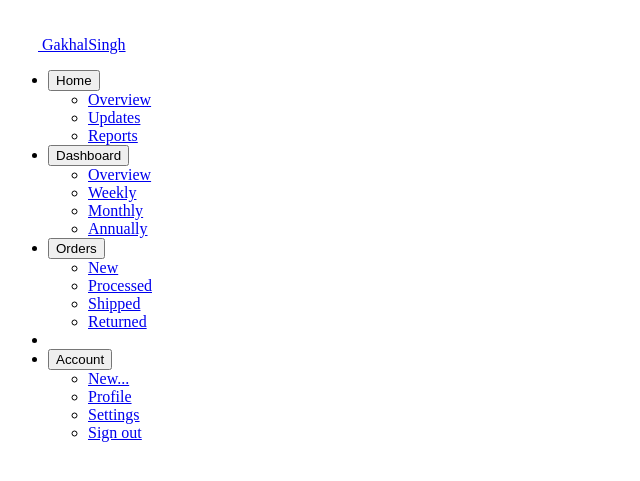
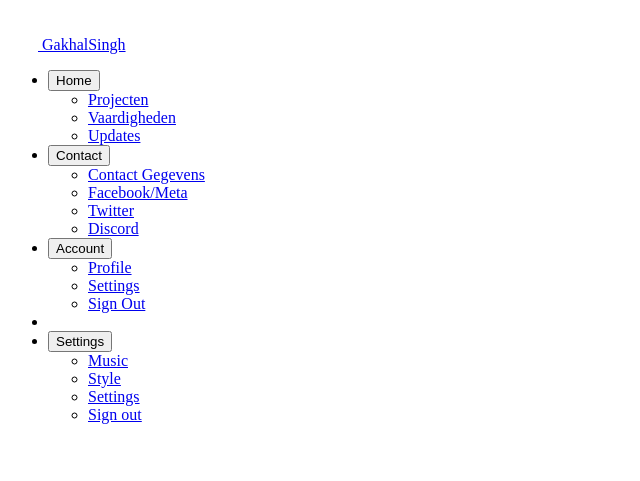
Before and after one commit to GakhalSingh/Portfolio-PHP, a PHP site: page /Defaults/sidebar.php in a window 1280 px wide. Shown: the top 481 px of the page, without its empty margins (0-640 px from the left). Run offline with PHP 8.4, Linux system fonts and the light colour scheme.

Commit message:
Asthetics

```diff
--- a/Templates/Defaults/sidebar.php
+++ b/Templates/Defaults/sidebar.php
@@ -11,49 +11,48 @@
         </button>
         <div class="collapse show" id="home-collapse">
           <ul class="btn-toggle-nav list-unstyled fw-normal pb-1 small">
-            <li><a href="#" class="link-dark rounded">Overview</a></li>
+            <li><a href="#" class="link-dark rounded">Projecten</a></li>
+            <li><a href="#" class="link-dark rounded">Vaardigheden</a></li>
             <li><a href="#" class="link-dark rounded">Updates</a></li>
-            <li><a href="#" class="link-dark rounded">Reports</a></li>
           </ul>
         </div>
       </li>
       <li class="mb-1">
         <button class="btn btn-toggle align-items-center rounded collapsed" data-bs-toggle="collapse" data-bs-target="#dashboard-collapse" aria-expanded="false">
-          Dashboard
+          Contact
         </button>
         <div class="collapse" id="dashboard-collapse">
           <ul class="btn-toggle-nav list-unstyled fw-normal pb-1 small">
-            <li><a href="#" class="link-dark rounded">Overview</a></li>
-            <li><a href="#" class="link-dark rounded">Weekly</a></li>
-            <li><a href="#" class="link-dark rounded">Monthly</a></li>
-            <li><a href="#" class="link-dark rounded">Annually</a></li>
+            <li><i class="bi bi-telephone"></i><a href="#" class="link-dark rounded">Contact Gegevens</a></li>
+            <li><i class="bi bi-facebook"></i><a href="#" class="link-dark rounded">Facebook/Meta</a></li>
+            <li><i class="bi bi-twitter"></i><a href="#" class="link-dark rounded">Twitter</a></li>
+            <li><i class="bi bi-discord"></i><a href="#" class="link-dark rounded">Discord</a></li>
           </ul>
         </div>
       </li>
       <li class="mb-1">
         <button class="btn btn-toggle align-items-center rounded" data-bs-toggle="collapse" data-bs-target="#orders-collapse" aria-expanded="true">
-          Orders
+          Account
         </button>
-        <div class="collapse show" id="orders-collapse">
+        <div class="collapse" id="orders-collapse">
           <ul class="btn-toggle-nav list-unstyled fw-normal pb-1 small">
-            <li><a href="#" class="link-dark rounded">New</a></li>
-            <li><a href="#" class="link-dark rounded">Processed</a></li>
-            <li><a href="#" class="link-dark rounded">Shipped</a></li>
-            <li><a href="#" class="link-dark rounded">Returned</a></li>
+            <li><i class="bi bi-person-circle"></i><a href="#" class="link-dark rounded">Profile</a></li>
+            <li><i class="bi bi-gear"></i><a href="#" class="link-dark rounded">Settings</a></li>
+            <li><i class="bi bi-box-arrow-in-left"></i><a href="#" class="link-dark rounded">Sign Out</a></li>
           </ul>
         </div>
       </li>
       <li class="border-top my-3"></li>
       <li class="mb-1">
         <button class="btn btn-toggle align-items-center rounded collapsed" data-bs-toggle="collapse" data-bs-target="#account-collapse" aria-expanded="false">
-          Account
+          Settings
         </button>
         <div class="collapse" id="account-collapse">
           <ul class="btn-toggle-nav list-unstyled fw-normal pb-1 small">
-            <li><a href="#" class="link-dark rounded">New...</a></li>
-            <li><a href="#" class="link-dark rounded">Profile</a></li>
-            <li><a href="#" class="link-dark rounded">Settings</a></li>
-            <li><a href="#" class="link-dark rounded">Sign out</a></li>
+            <li><i class="bi bi-music-note-list"></i><a href="#" class="link-dark rounded">Music</a></li>
+            <li><i class="bi bi-sliders"></i><a href="#" class="link-dark rounded">Style</a></li>
+            <li><i class="bi bi-gear"></i><a href="#" class="link-dark rounded">Settings</a></li>
+            <li><i class="bi bi-box-arrow-in-left"></i><a href="#" class="link-dark rounded">Sign out</a></li>
           </ul>
         </div>
       </li>
```
Also changed, not shown: Templates/Defaults/footer.php (+12 -15 lines), Templates/home.php (+17 -5 lines).
